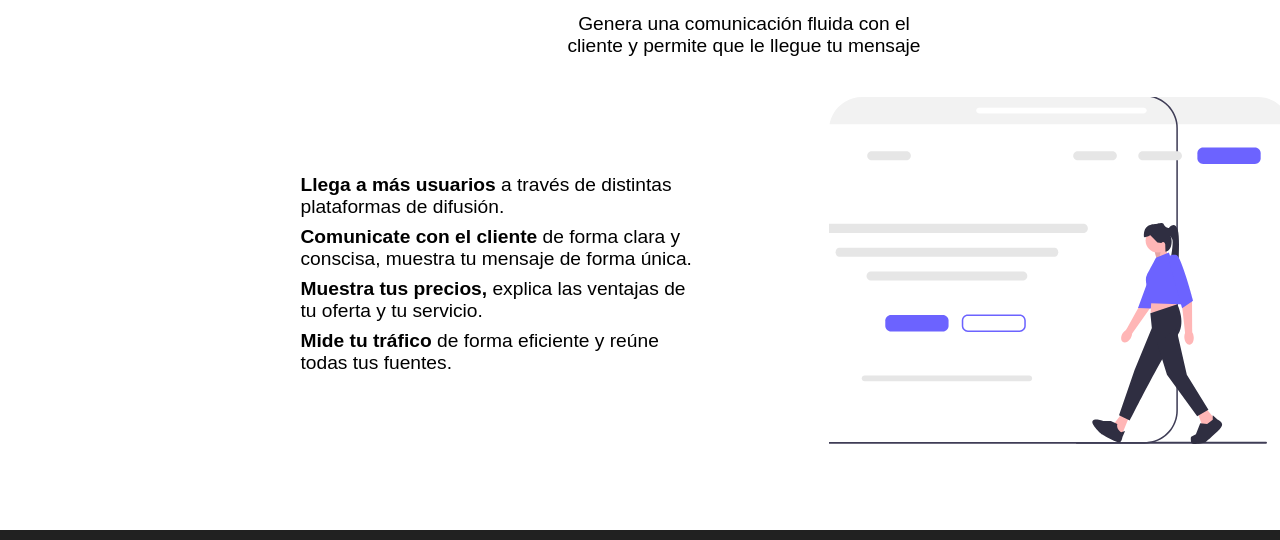
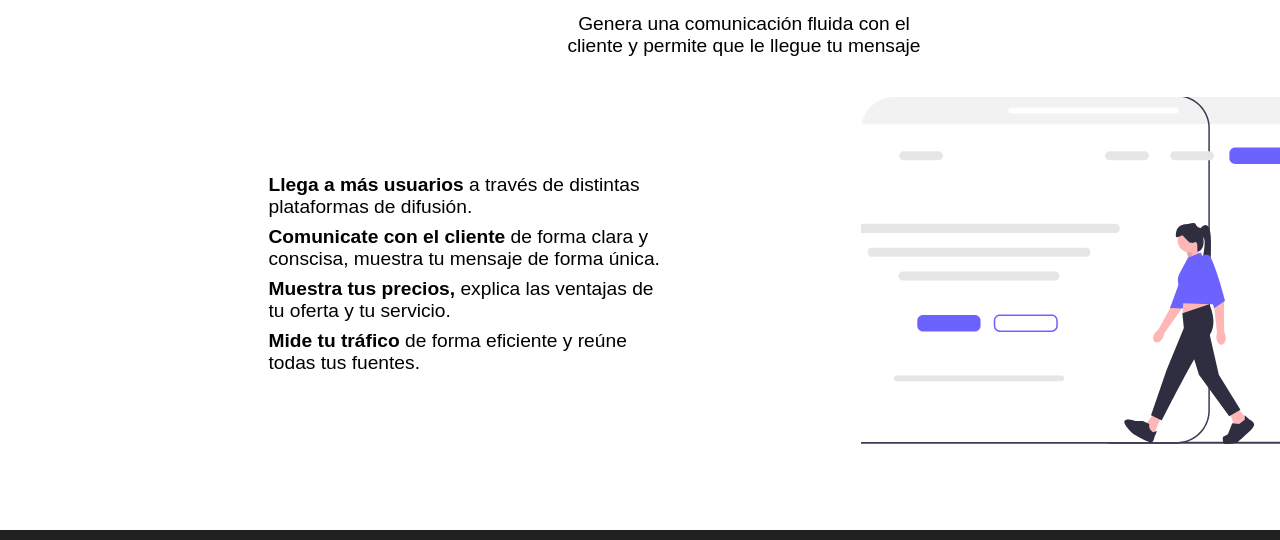
Before and after one commit to Aaron-Velazquez/Conversa-Astro, an Astro site: page /landings in a window 1280 px wide. Shown: the part 1502-2042 px from the top of the page. Built offline with nearby package versions, Linux system fonts and the light colour scheme; Astro itself is replaced by a stand-in of ours; a web font is replaced by a local one.

Commit message:
nb commit 3.1

```diff
--- a/src/components/Ventajas.astro
+++ b/src/components/Ventajas.astro
@@ -41,7 +41,7 @@
     .ventajas-row{
         display: flex;
         justify-content: center;
-        gap: 10vw;
+        gap: 15vw;
         margin-right: -12rem;
     }
     .ventajas-row figure img{
```
